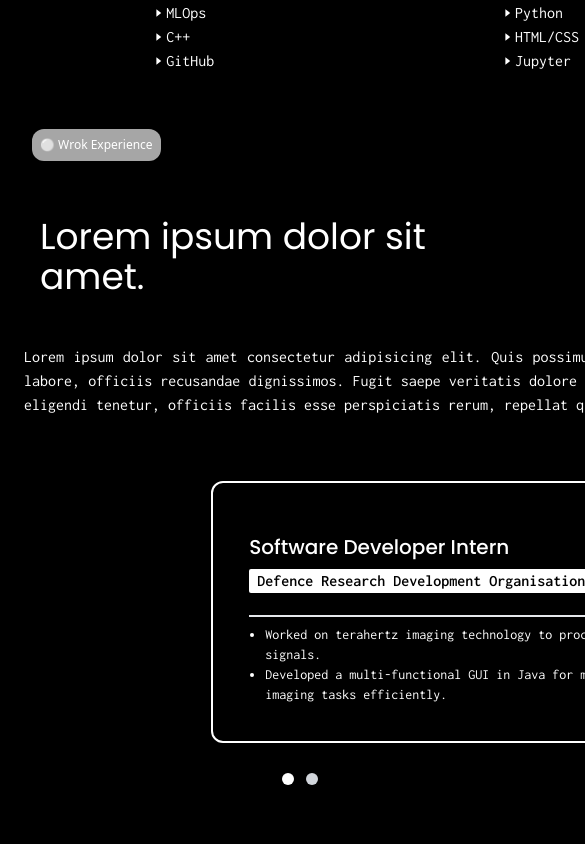
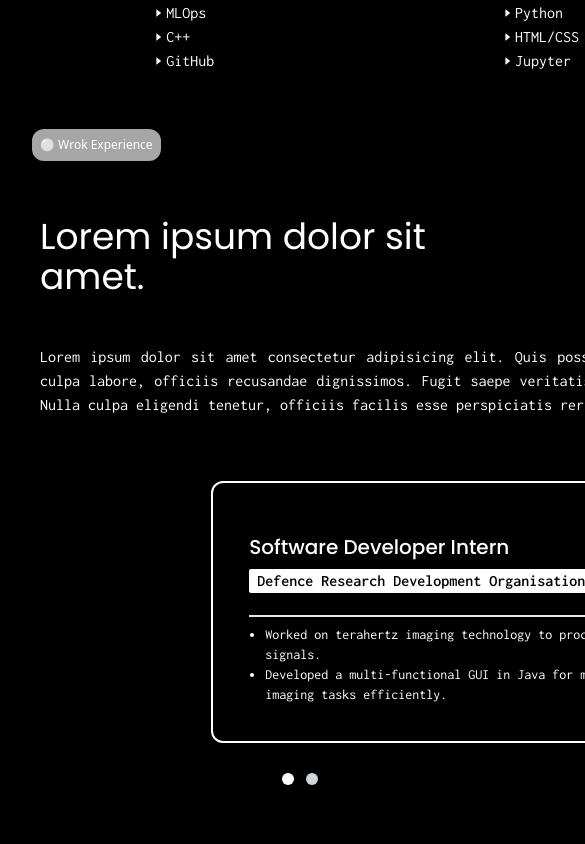
Before and after one commit to axioserror/harshitjain, a React (Vite) app: page /#home in a window 390 px wide. Shown: the part 1740-2584 px from the top of the page, 585 px wide, since content can reach past the window. Built offline with nearby package versions, Linux system fonts and the light colour scheme.

Commit message:
css fixes

```diff
--- a/src/index.css
+++ b/src/index.css
@@ -2,10 +2,10 @@
 @tailwind components;
 @tailwind utilities;
 html, body {
-  width: 100%;
-  height: 100%;
-  scroll-behavior: smooth;
+    scroll-behavior: smooth;
   min-width: min-content;
+  margin: 0;
+  padding: 0;
 }
 body {
   background-color: black;
--- a/src/pages/Contact/Contact.jsx
+++ b/src/pages/Contact/Contact.jsx
@@ -147,7 +147,7 @@ const Contact = () => {
         <div className="md:w-1/2  p-8 flex flex-col justify-center items-center">
           <form
             onSubmit={handleSubmit}
-            className="p-6 font-inconsolata md:w-3/4 w-full  text-base font-medium bg-white/85  rounded-lg text-black"
+            className="p-6 font-inconsolata md:w-3/4 w-2/4  text-base font-medium bg-white/85  rounded-lg text-black"
           >
             <div>
               <label htmlFor="name" className="block text-lg">
@@ -198,12 +198,12 @@ const Contact = () => {
           </form>
         </div>
 
-        <div className="md:w-1/2 w-full order-first md:order-last p-8 flex flex-col justify-center overflow-visible md:overflow-hidden contact-scroll">
+        <div className="md:w-1/2 w-full order-first md:order-last p-8 flex flex-col justify-center md:overflow-visible md:overflow-y-hidden contact-scroll">
           <div className="contact-scroll-content">
             {contactInfo.map((info, index) => (
               <div
                 key={info.title}
-                className="md:h-fit md:p-6  h-64 flex-shrink-0 flex flex-col justify-center"
+                className="md:h-fit md:p-6  h-56  flex-shrink-0 flex flex-col justify-center"
               >
                 <h3 className="text-xl font-bold mb-2">{info.title}</h3>
                 {info.details.map((detail, i) => (
--- a/src/pages/Jobs/Jobs.jsx
+++ b/src/pages/Jobs/Jobs.jsx
@@ -11,14 +11,14 @@ const Jobs = () => {
   }, []);
   return (
     <section
-    className='h-screen bg-black  mt-8 mb-8 text-white w-full'
+    className='h-screen bg-black  mt-8 md:mb-8 mb-28 text-white w-full'
     id='jobs'
     data-aos="fade-up">
        <p className=" ml-8 text-xs bg-white/65 p-2 rounded-xl w-fit text-white">⚪ Wrok Experience</p>
        <div className='flex md:flex-row flex-col justify-around  mt-10 px-6 '>
         <div className='md:w-1/2 '>
         <h1 className='font-poppins font-normal text-4xl p-4'>Lorem ipsum dolor sit<br/> amet.</h1>
-        <p className='font-inconsolata-condensed md:w-2/3 mt-8 text-justify '>
+        <p className='font-inconsolata-condensed md:w-2/3 mt-8 px-4 text-justify '>
         Lorem ipsum dolor sit amet consectetur adipisicing elit. Quis possimus ex veritatis asperiores, laudantium eos at omnis explicabo magni culpa labore, officiis recusandae dignissimos. Fugit saepe veritatis dolore magni corporis odit assumenda ipsam dolorum, quam nostrum qui. Nulla culpa eligendi tenetur, officiis facilis esse perspiciatis rerum, repellat quidem sint at.</p>
         </div>
         <div className='md:w-1/2 '>
```
